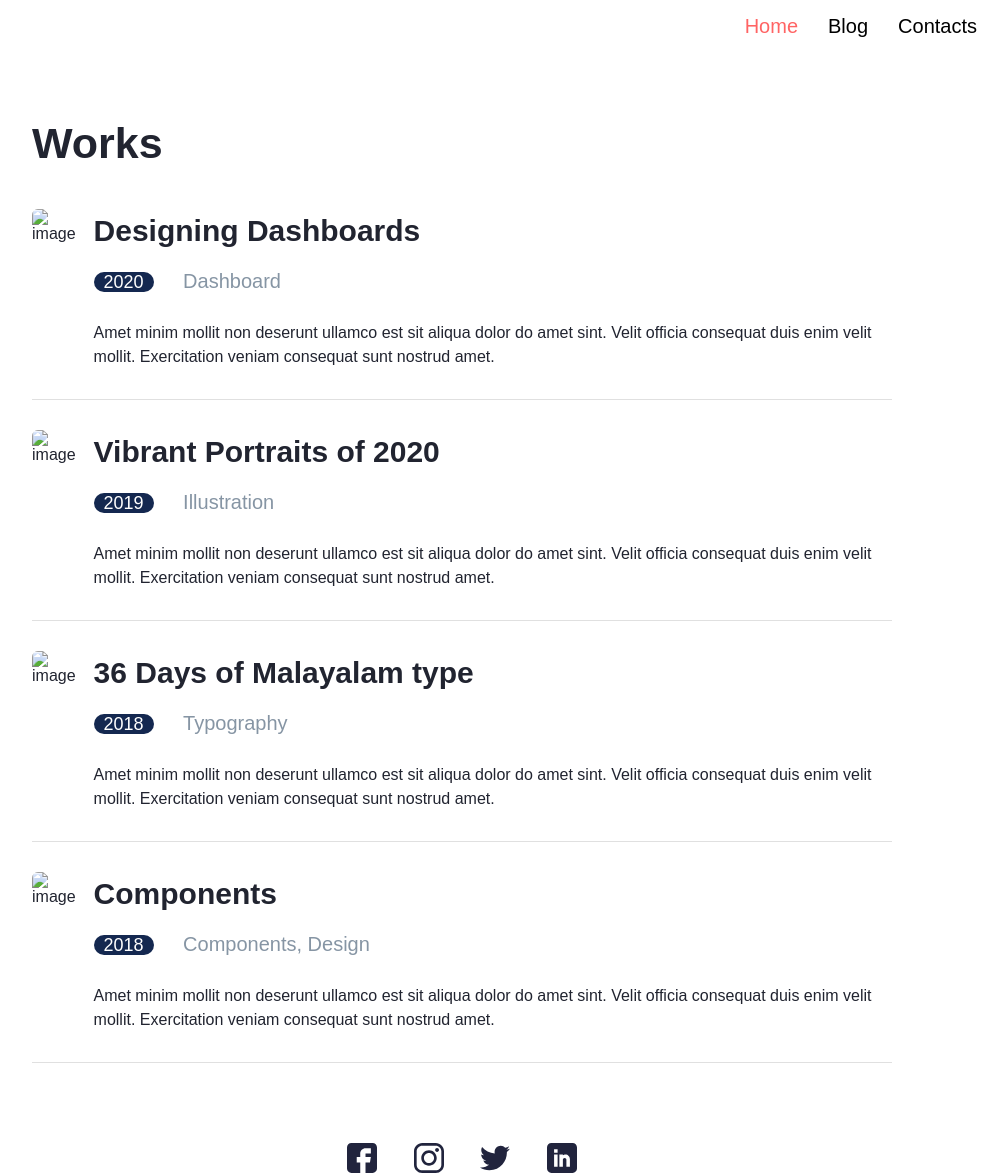
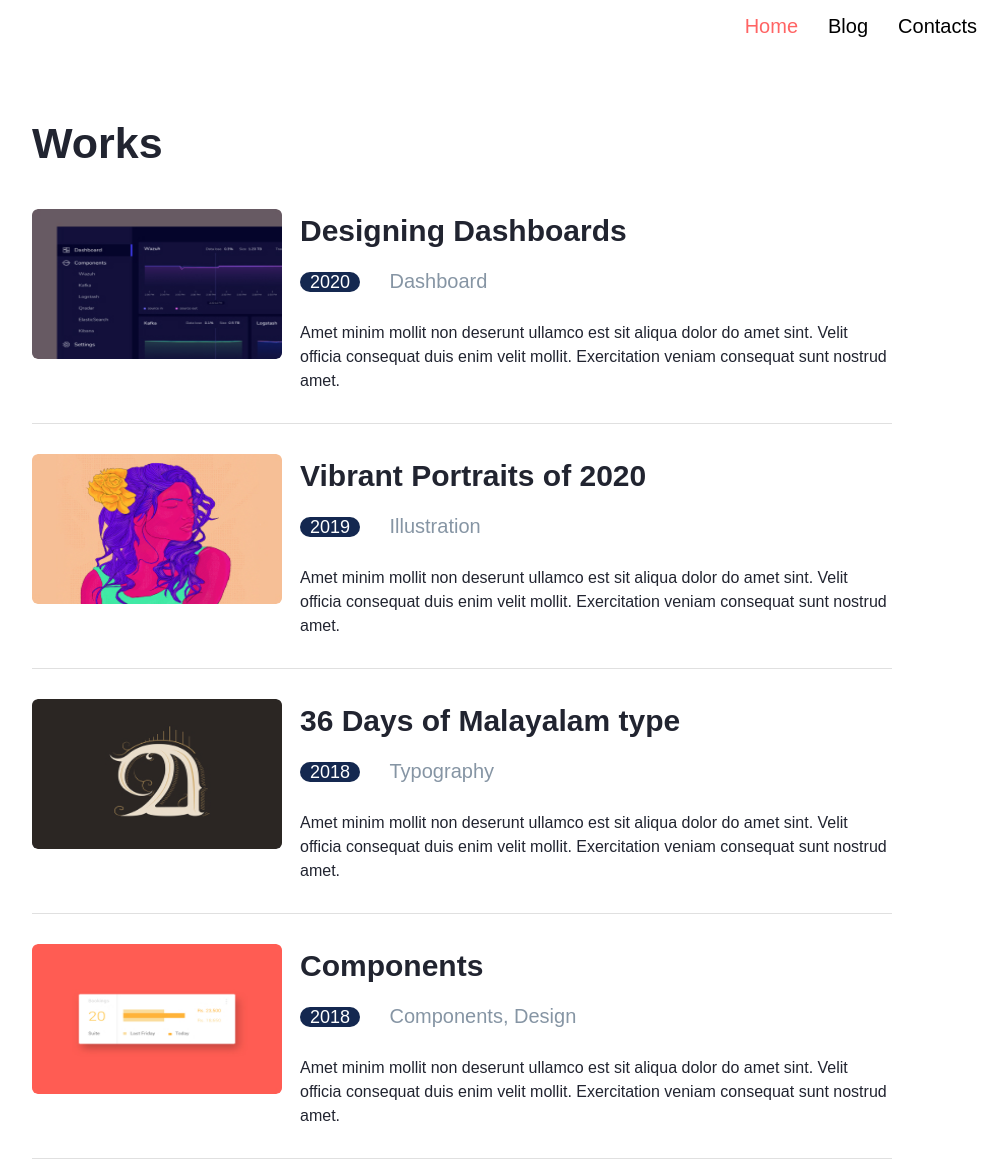
Before and after one commit to Viksia/cyberbionic-maraphon-resume, a plain HTML site: page works.html in a window 1280 px wide. Shown: the top 1176 px of the page, without its empty margins (178-1186 px from the left). Drawn offline with Linux system fonts and the light colour scheme; the site is published under a folder, as on GitHub Pages, so addresses that start at the root find nothing.

Commit message:
Changed link images

```diff
--- a/works.html
+++ b/works.html
@@ -33,7 +33,7 @@
 			<div class="featured-works">
 
 				<div class="work">
-					<a href="./works-pages/article-page 1.html"><img src="/images/1.jpg" alt="image"></a>
+					<a href="./works-pages/article-page 1.html"><img src="./images/1.jpg" alt="image"></a>
 					<div class="description">
 						<a href="./works-pages/article-page 1.html">
 							<h3>Designing Dashboards</h3>
@@ -48,7 +48,7 @@
 					</div>
 				</div>
 				<div class="work">
-					<a href="./works-pages/article-page 2.html"><img src="/images/2.jpg" alt="image"></a>
+					<a href="./works-pages/article-page 2.html"><img src="./images/2.jpg" alt="image"></a>
 					<div class="description">
 						<a href="./works-pages/article-page 2.html">
 							<h3>Vibrant Portraits of 2020</h3>
@@ -63,7 +63,7 @@
 					</div>
 				</div>
 				<div class="work">
-					<a href="./works-pages/article-page 2.html"><img src="/images/3.jpg" alt="image"></a>
+					<a href="./works-pages/article-page 2.html"><img src="./images/3.jpg" alt="image"></a>
 					<div class="description">
 						<a href="./works-pages/article-page 2.html">
 							<h3>36 Days of Malayalam type</h3>
@@ -78,7 +78,7 @@
 					</div>
 				</div>
 				<div class="work">
-					<a href="./works-pages/article-page 3.html"><img src="/images/4.jpg" alt="image"></a>
+					<a href="./works-pages/article-page 3.html"><img src="./images/4.jpg" alt="image"></a>
 					<div class="description">
 						<a href="./works-pages/article-page 3.html">
 							<h3>Components</h3>
```
Also changed, not shown: index.html (+4 -4 lines).
